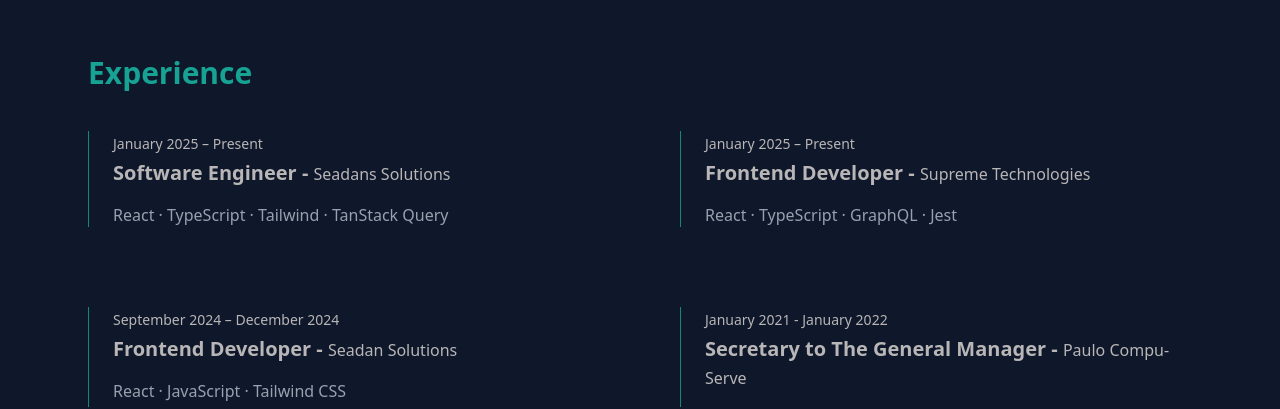
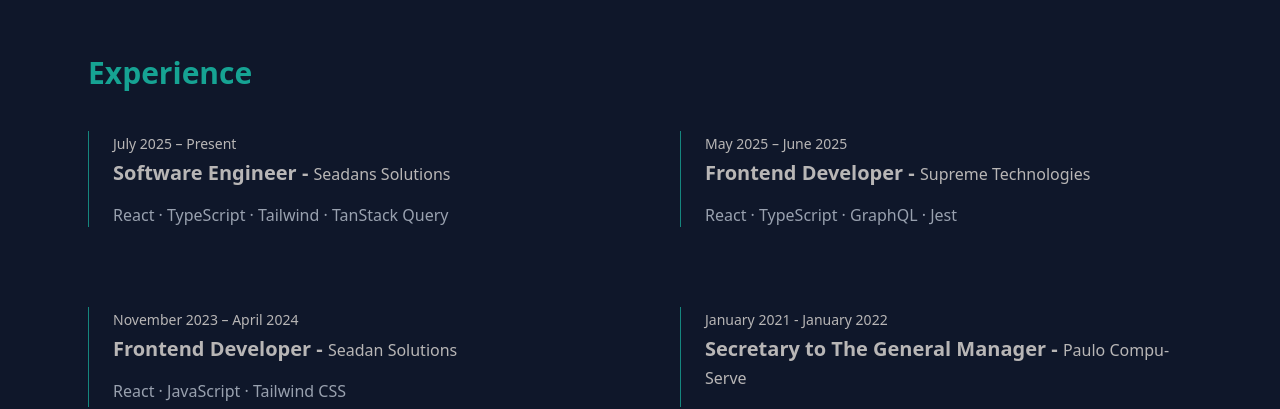
Before and after one commit to ChidinmaMmahi/chee-portfolio, a React (Vite) app: page / in a window 1280 px wide. Shown: the part 2960-3369 px from the top of the page. Built offline with nearby package versions, Linux system fonts and the light colour scheme.

Commit message:
resume-update

```diff
--- a/src/sections/experience/experienceList.ts
+++ b/src/sections/experience/experienceList.ts
@@ -7,19 +7,19 @@ interface ExperienceProps {
 
 export const ExperienceList: ExperienceProps[] = [
   {
-    jobDuration: "January 2025 – Present",
+    jobDuration: "July 2025 – Present",
     jobTitle: "Software Engineer",
     employer: "Seadans Solutions",
     responsibilities: "React · TypeScript · Tailwind · TanStack Query",
   },
   {
-    jobDuration: "January 2025 – Present",
+    jobDuration: "May 2025 – June 2025",
     jobTitle: "Frontend Developer",
     employer: "Supreme Technologies",
     responsibilities: "React · TypeScript · GraphQL · Jest",
   },
   {
-    jobDuration: "September 2024 – December 2024",
+    jobDuration: "November 2023 – April 2024",
     jobTitle: "Frontend Developer",
     employer: "Seadan Solutions",
     responsibilities: "React · JavaScript · Tailwind CSS",
--- a/src/sections/projects/projectList.ts
+++ b/src/sections/projects/projectList.ts
@@ -13,7 +13,7 @@ export const projectList: ProjectProps[] = [
     title: "Multi-Step Form System",
     description:
       "A React/TypeScript 5-step form (account setup, profile, contact, phone OTP verification, summary) with Zustand state management and localStorage persistence. Features responsive UI, theme switching, form validation, step navigation, and progress tracking.",
-    //webhref: "https://chi-multistepform.netlify.app",
+    webhref: "https://chi-multistepform.netlify.app",
     githref: "https://github.com/ChidinmaMmahi/multi-step-form-system",
     techStack: ["React", "TypeScript", "Tailwind"],
   },
@@ -22,7 +22,7 @@ export const projectList: ProjectProps[] = [
     title: "Crypto Dashboard",
     description:
       "An interactive crypto market explorer that lets users search, sort, and view detailed cryptocurrency prices in multiple currencies, featuring infinite scrolling, real-time data, and a responsive, high-performance UI.",
-    //webhref: "https://coinlyticscrypto.netlify.app",
+    webhref: "https://coinlyticscrypto.netlify.app",
     githref: "https://github.com/ChidinmaMmahi/crypto-dashboard",
     techStack: [
       "React",
@@ -40,7 +40,7 @@ export const projectList: ProjectProps[] = [
     title: "Recursive Menu Feature",
     description:
       "A component-driven app with a recursive tree structure (like VS Code’s file explorer) hosting interactive UI tools and mini-apps, including a star rating system, image slider, accordion, tic-tac-toe, QR code generator, and GitHub profile finder. Built for scalability, reusability, and clean state management.",
-    // webhref: "https://components-menu.netlify.app",
+    webhref: "https://components-menu.netlify.app",
     githref: "https://github.com/ChidinmaMmahi/Recursive-menu-feature",
     techStack: ["React", "TypeScript", "Tailwind CSS", "React Router"],
   },
```
Also changed, not shown: 1 other file (tests, documents, lock files or other folders).
